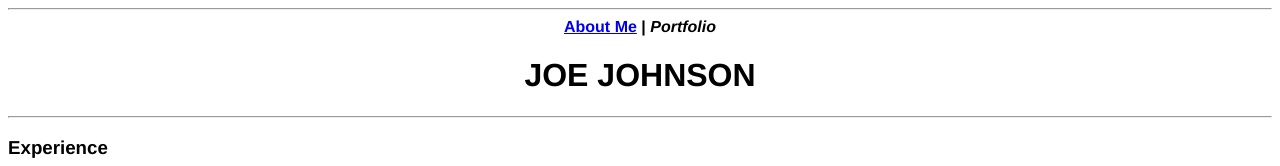
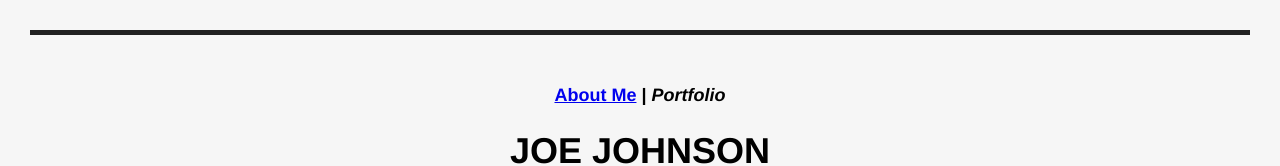
Before and after one commit to sabstag/online-resume, a plain HTML site: page portfolio.html in a window 1280 px wide. Shown: the top 166 px of the page. Drawn offline with Linux system fonts and the light colour scheme.

Commit message:
Finished styling portfolio page

```diff
--- a/CSS/portfolio_styles.css
+++ b/CSS/portfolio_styles.css
@@ -1,3 +1,12 @@
+body {
+	font-size: 18px;
+	background-color: #F6F6F6;
+	border-top: 5px solid #222222;
+	border-bottom: 5px solid #222222;
+	padding: 50px;
+	margin: 30px;
+}
+
 nav, h1 {
 	text-align: center;
 	font-family: helvetica;
--- a/portfolio.html
+++ b/portfolio.html
@@ -4,7 +4,6 @@
 	<link rel="stylesheet" type="text/css" href="css/portfolio_styles.css">
 </head>
 <body>
-	<hr>
 	<nav>
 		<a href="index.html">About Me</a> |
 		<i>Portfolio</i>
```
Also changed, not shown: index.html (+5 -5 lines).
